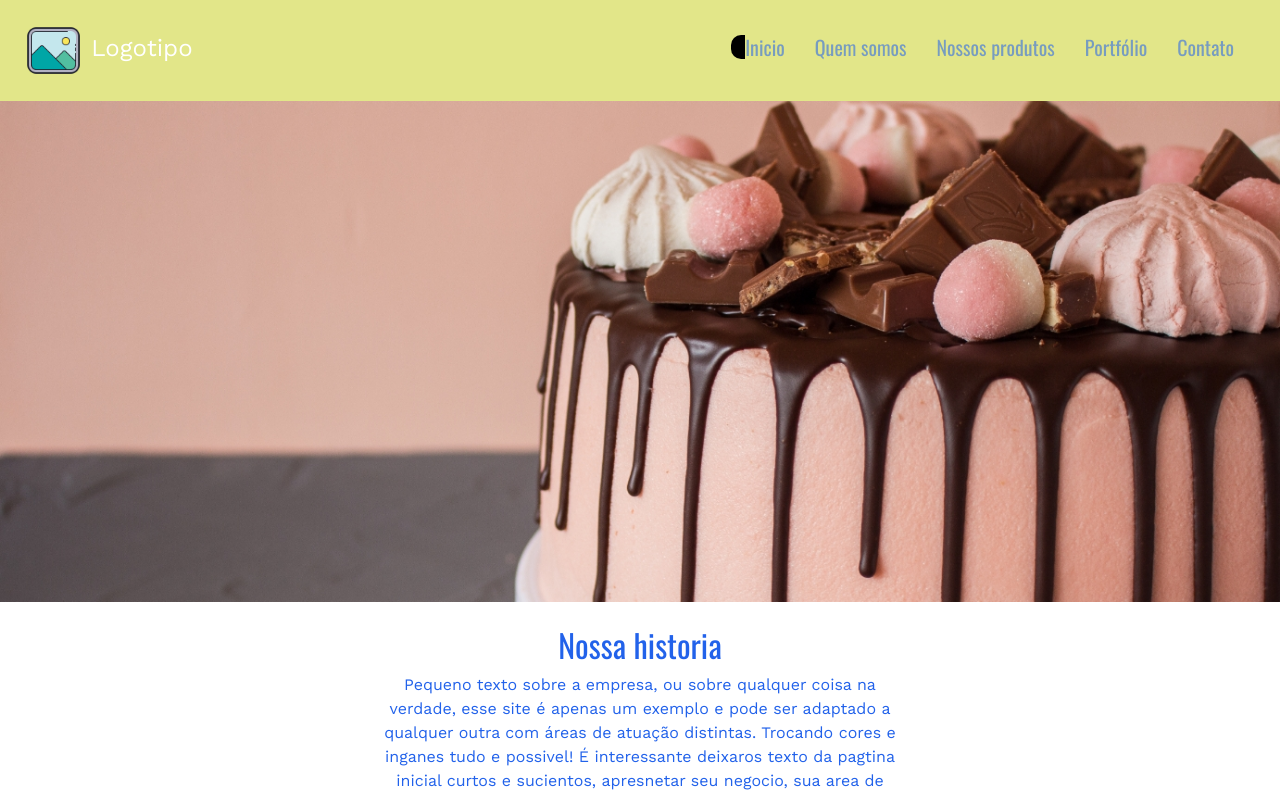
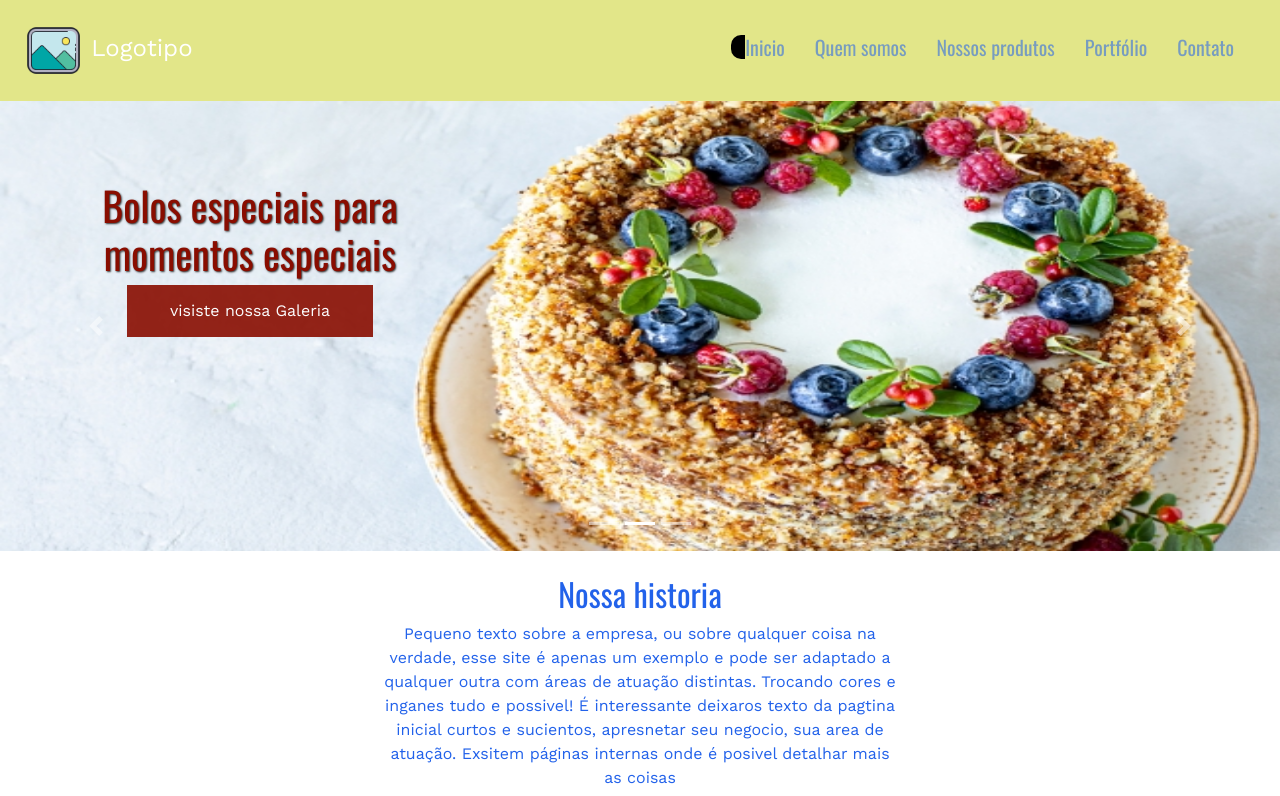
Before and after one commit to FelipeModena/Template-Site-Confeitos, a Nuxt app in the folder client-template2/: page / in a window 1280 px wide. Shown: the top 796 px of the page. Built offline with nearby package versions, Linux system fonts and the light colour scheme.

Commit message:
Update index.vue

```diff
--- a/client-template2/pages/index.vue
+++ b/client-template2/pages/index.vue
@@ -92,7 +92,7 @@ export default {
     return {
       slide: 0,
       sliding: null,
-      mobile:true,
+      mobile:false,
     };
   },
   methods: {
```
